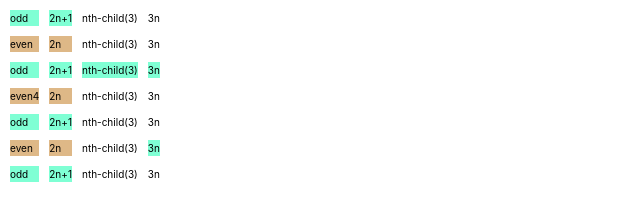
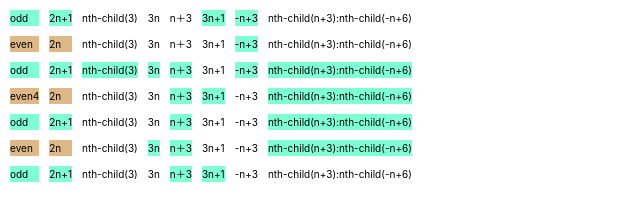
Before and after one commit to narumiyamazaki/memo, a plain HTML site: page nth-child/index.html in a window 1280 px wide. Shown: the whole page, without its empty margins (0-640 px from the left). Drawn offline with Linux system fonts and the light colour scheme.

Commit message:
20210706_1650

```diff
--- a/nth-child/index.html
+++ b/nth-child/index.html
@@ -105,6 +105,98 @@
                 <p>3n</p>
             </div>
         </div>
+        <div class="c-area--wrapper">
+            <div class="c-area--nPlus3">
+                <p>n＋3</p>
+            </div>
+            <div class="c-area--nPlus3">
+                <p>n＋3</p>
+            </div>
+            <div class="c-area--nPlus3">
+                <p>n＋3</p>
+            </div>
+            <div class="c-area--nPlus3">
+                <p>n＋3</p>
+            </div>
+            <div class="c-area--nPlus3">
+                <p>n＋3</p>
+            </div>
+            <div class="c-area--nPlus3">
+                <p>n＋3</p>
+            </div>
+            <div class="c-area--nPlus3">
+                <p>n＋3</p>
+            </div>
+        </div>
+        <div class="c-area--wrapper">
+            <div class="c-area--3nPlus1">
+                <p>3n+1</p>
+            </div>
+            <div class="c-area--3nPlus1">
+                <p>3n+1</p>
+            </div>
+            <div class="c-area--3nPlus1">
+                <p>3n+1</p>
+            </div>
+            <div class="c-area--3nPlus1">
+                <p>3n+1</p>
+            </div>
+            <div class="c-area--3nPlus1">
+                <p>3n+1</p>
+            </div>
+            <div class="c-area--3nPlus1">
+                <p>3n+1</p>
+            </div>
+            <div class="c-area--3nPlus1">
+                <p>3n+1</p>
+            </div>
+        </div>
+        <div class="c-area--wrapper">
+            <div class="c-area--Minus_nPlus3">
+                <p>-n+3</p>
+            </div>
+            <div class="c-area--Minus_nPlus3">
+                <p>-n+3</p>
+            </div>
+            <div class="c-area--Minus_nPlus3">
+                <p>-n+3</p>
+            </div>
+            <div class="c-area--Minus_nPlus3">
+                <p>-n+3</p>
+            </div>
+            <div class="c-area--Minus_nPlus3">
+                <p>-n+3</p>
+            </div>
+            <div class="c-area--Minus_nPlus3">
+                <p>-n+3</p>
+            </div>
+            <div class="c-area--Minus_nPlus3">
+                <p>-n+3</p>
+            </div>
+        </div>
+        <div class="c-area--wrapper">
+            <div class="c-area--nPlus3-Minus_nPlus6">
+                <p>nth-child(n+3):nth-child(-n+6)</p>
+            </div>
+            <div class="c-area--nPlus3-Minus_nPlus6">
+                <p>nth-child(n+3):nth-child(-n+6)</p>
+            </div>
+            <div class="c-area--nPlus3-Minus_nPlus6">
+                <p>nth-child(n+3):nth-child(-n+6)</p>
+            </div>
+            <div class="c-area--nPlus3-Minus_nPlus6">
+                <p>nth-child(n+3):nth-child(-n+6)</p>
+            </div>
+            <div class="c-area--nPlus3-Minus_nPlus6">
+                <p>nth-child(n+3):nth-child(-n+6)</p>
+            </div>
+            <div class="c-area--nPlus3-Minus_nPlus6">
+                <p>nth-child(n+3):nth-child(-n+6)</p>
+            </div>
+            <div class="c-area--nPlus3-Minus_nPlus6">
+                <p>nth-child(n+3):nth-child(-n+6)</p>
+            </div>
+        </div>
     </section>
 </body>
 </html>
--- a/nth-child/sass/Object/Component/_c-area.scss
+++ b/nth-child/sass/Object/Component/_c-area.scss
@@ -16,3 +16,15 @@
 .c-area--3n:nth-child(3n) {
     background-color:aquamarine;
 }
+.c-area--nPlus3:nth-child(n+3) {
+    background-color:aquamarine;
+}
+.c-area--3nPlus1:nth-child(3n+1) {
+    background-color: aquamarine;
+  }
+.c-area--Minus_nPlus3:nth-child(-n+3) {
+    background-color: aquamarine;
+}
+.c-area--nPlus3-Minus_nPlus6:nth-child(n+3):nth-child(-n+6) {
+    background-color: aquamarine;
+}
```
Also changed, not shown: nth-child/style.css.
